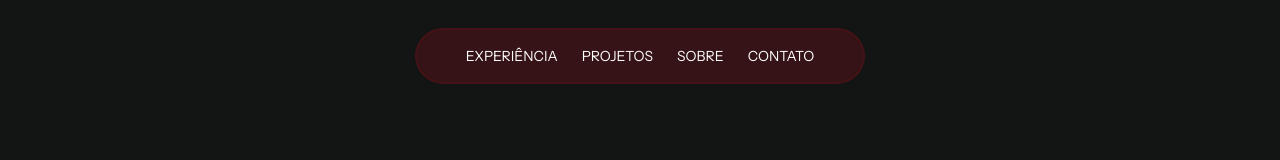
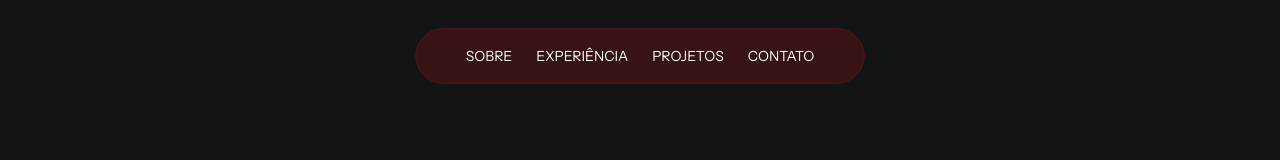
Before and after one commit to michaelleoliveir/mikl_portfolio, a Next.js app: page / in a window 1280 px wide. Shown: the top 160 px of the page. Built offline with nearby package versions, Linux system fonts and the light colour scheme; a web font is replaced by a local one.

Commit message:
fix: adjusting navbar with its corresponding data

```diff
--- a/src/components/ui/Navbar.tsx
+++ b/src/components/ui/Navbar.tsx
@@ -8,9 +8,9 @@ interface NavbarProps {
 
 const Navbar = ({ isContactPage = false }: NavbarProps) => {
     const navItems = [
+        { id: '#about', label: 'SOBRE' },
         { id: '#experience', label: 'EXPERIÊNCIA' },
         { id: '#projects', label: 'PROJETOS' },
-        { id: '#about', label: 'SOBRE' },
         { id: '/contact', label: 'CONTATO' }
     ];
 
```
